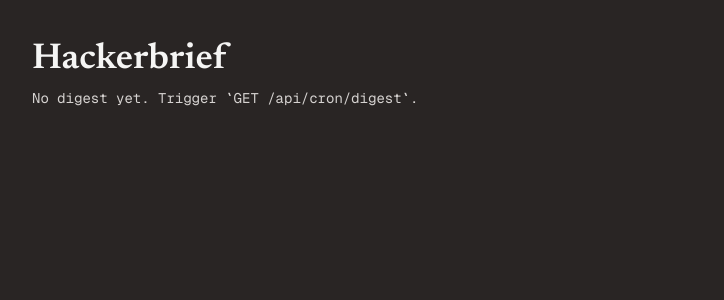
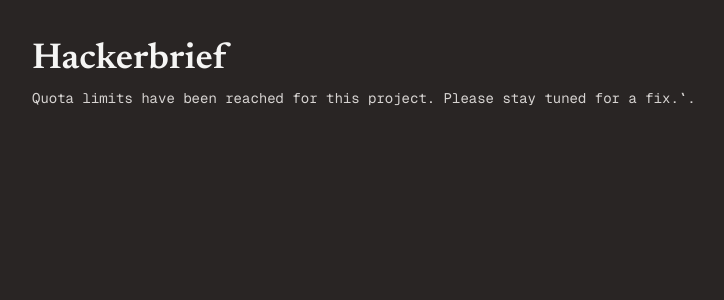
Before and after one commit to P0u4a/hackerbrief, a Next.js app: page / in a window 1280 px wide. Shown: the top 300 px of the page, without its empty margins (96-820 px from the left). Built offline with nearby package versions, Linux system fonts and the light colour scheme.

Commit message:
add quota limits reached message

```diff
--- a/src/app/page.tsx
+++ b/src/app/page.tsx
@@ -36,7 +36,8 @@
             </hgroup>
           ) : (
             <p className="text-sm text-stone-300 font-mono">
-              No digest yet. Trigger `GET /api/cron/digest`.
+              Quota limits have been reached for this project. Please stay tuned
+              for a fix.`.
             </p>
           )}
         </header>
```
